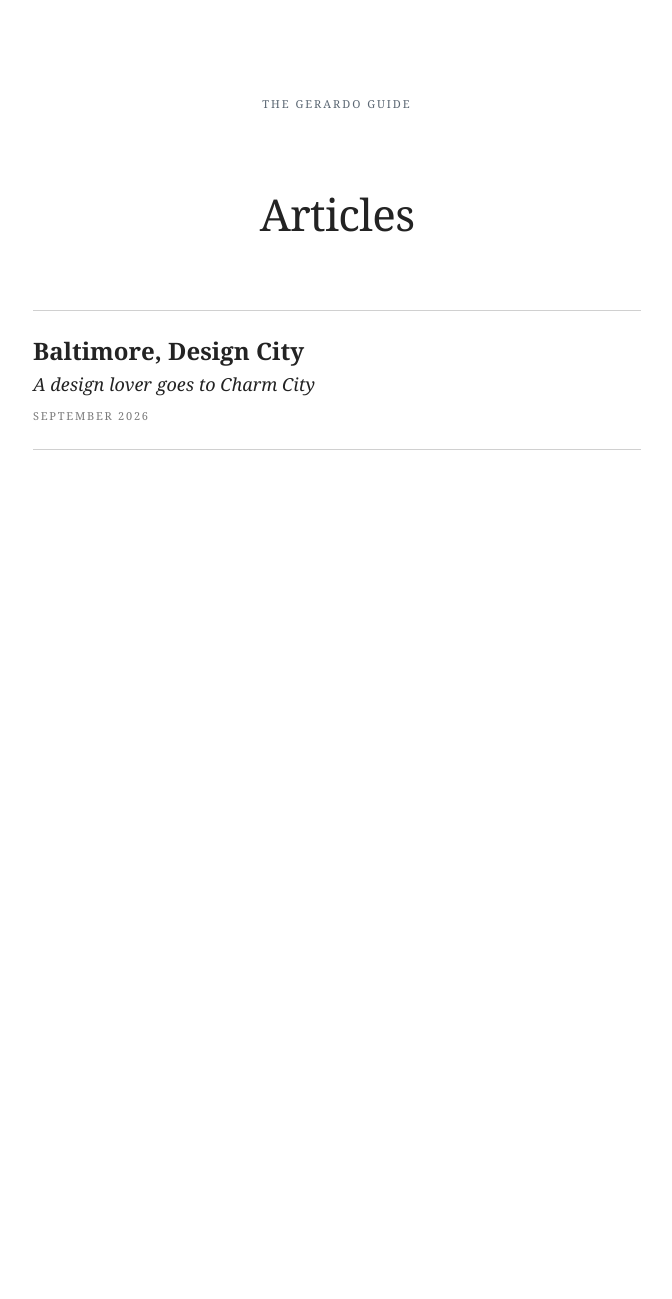
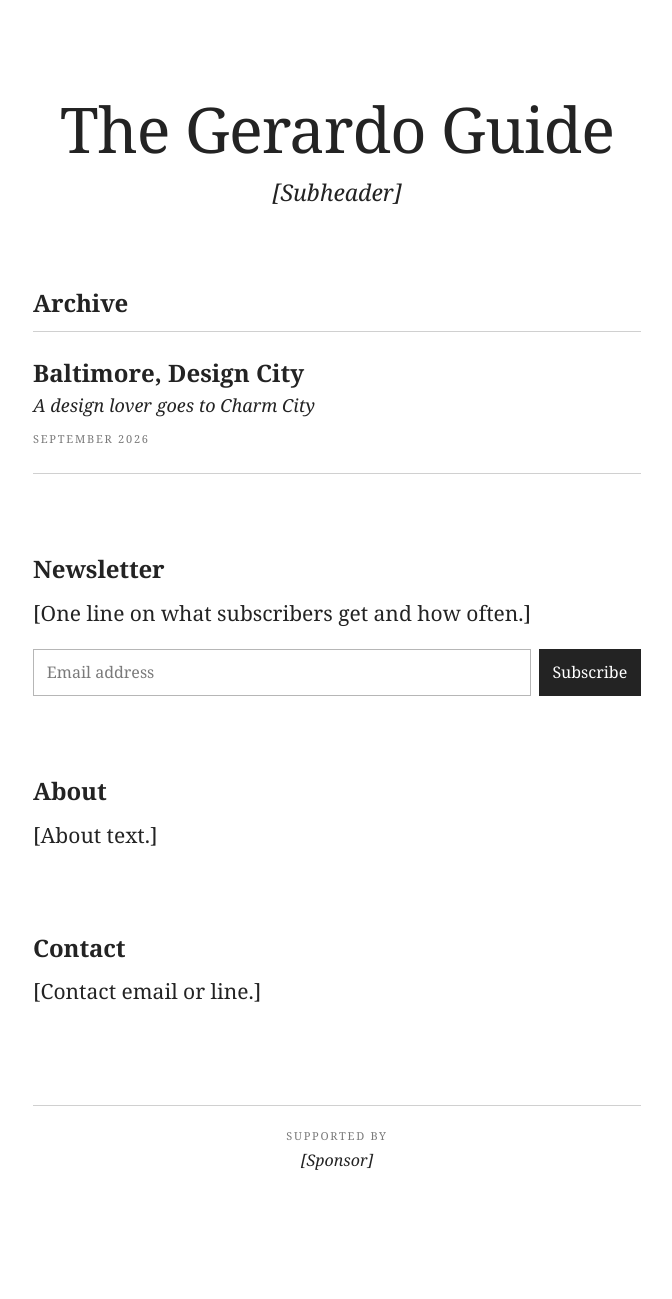
Before and after one commit to brooklyndesignarchive/tgg, a Jekyll site: the page built from index.html, in a window 1280 px wide. Shown: the whole page, without its empty margins (303-975 px from the left). Built offline with Jekyll 4.4.1, drawn with Linux system fonts in a browser that asks for light colours; before the commit the page ends 900 px from its top, so only the background shows below that.

Commit message:
Rebuild homepage with archive, newsletter, about, contact and sponsor sections
Text is bracketed placeholders until Gerardo supplies it.

Co-Authored-By: Claude Opus 5.5 <noreply@anthropic.com>

```diff
--- a/_layouts/default.html
+++ b/_layouts/default.html
@@ -9,7 +9,7 @@
 </head>
 <body>
   <div class="page">
-    <a class="site" href="{{ '/' | relative_url }}">{{ site.title }}</a>
+    {% unless page.home %}<a class="site" href="{{ '/' | relative_url }}">{{ site.title }}</a>{% endunless %}
     {{ content }}
   </div>
 </body>
--- a/assets/css/style.css
+++ b/assets/css/style.css
@@ -130,3 +130,48 @@ article a { text-decoration-thickness: 1px; text-underline-offset: 0.18em; }
 .list a:focus-visible { outline: 1px solid var(--muted); outline-offset: 4px; }
 .list-dek { font-style: italic; font-size: 1.125rem; line-height: 1.4; color: var(--ink); }
 .list-meta { font-size: 0.6875rem; letter-spacing: 0.16em; text-transform: uppercase; color: var(--muted); margin-top: 0.35rem; }
+
+/* Homepage sections */
+.home-section { margin-top: clamp(3.5rem, 9vw, 5rem); font-size: clamp(1.125rem, 2.3vw, 1.3125rem); line-height: 1.6; }
+.home-section h2 {
+  font-weight: 700;
+  font-size: clamp(1.25rem, 2.6vw, 1.5rem);
+  letter-spacing: -0.005em;
+  line-height: 1.25;
+  color: var(--head);
+  margin: 0 0 0.8rem;
+}
+.home-section p { margin: 0; text-wrap: pretty; }
+.home-section p + p { margin-top: 1.05em; }
+.home-section a { text-decoration-thickness: 1px; text-underline-offset: 0.18em; }
+.home-section .list { margin-top: 0; }
+
+.signup { display: flex; gap: 0.5rem; margin-top: 1.2rem; }
+.signup input, .signup button {
+  font: inherit;
+  font-size: 1rem;
+  color: var(--ink);
+  background: transparent;
+  border: 1px solid color-mix(in srgb, var(--muted) 55%, transparent);
+  border-radius: 0;
+  padding: 0.6rem 0.8rem;
+}
+.signup input { flex: 1; min-width: 0; }
+.signup input::placeholder { color: var(--muted); }
+.signup button { cursor: pointer; background: var(--head); color: var(--paper); border-color: var(--head); }
+.signup input:focus-visible, .signup button:focus-visible { outline: 1px solid var(--eyebrow); outline-offset: 2px; }
+@media (max-width: 30rem) { .signup { flex-direction: column; } }
+
+.visually-hidden { position: absolute; width: 1px; height: 1px; overflow: hidden; clip: rect(0 0 0 0); white-space: nowrap; }
+
+.sponsor {
+  margin-top: clamp(4rem, 10vw, 6rem);
+  padding-top: 1.4rem;
+  border-top: 1px solid color-mix(in srgb, var(--muted) 35%, transparent);
+  text-align: center;
+  display: flex;
+  flex-direction: column;
+  gap: 0.35rem;
+}
+.sponsor-label { font-size: 0.6875rem; letter-spacing: 0.16em; text-transform: uppercase; color: var(--muted); }
+.sponsor-name { font-style: italic; color: var(--ink); }
--- a/index.html
+++ b/index.html
@@ -1,11 +1,15 @@
 ---
 layout: default
-title: Articles
+title: The Gerardo Guide
+home: true
 ---
 <header>
-  <h1 class="home-title">Articles</h1>
+  <h1>{{ site.title }}</h1>
+  <p class="dek">[Subheader]</p>
 </header>
 
+<section class="home-section" id="archive">
+  <h2>Archive</h2>
   <ol class="list">
     {% for post in site.posts %}
     <li>
@@ -17,3 +21,30 @@ title: Articles
     </li>
     {% endfor %}
   </ol>
+</section>
+
+<section class="home-section" id="newsletter">
+  <h2>Newsletter</h2>
+  <p>[One line on what subscribers get and how often.]</p>
+  <!-- [Newsletter provider not chosen yet. For Buttondown, action is https://buttondown.com/api/emails/embed-subscribe/USERNAME] -->
+  <form class="signup" action="" method="post">
+    <label for="email" class="visually-hidden">Email address</label>
+    <input type="email" name="email" id="email" placeholder="Email address" autocomplete="email" required>
+    <button type="submit">Subscribe</button>
+  </form>
+</section>
+
+<section class="home-section" id="about">
+  <h2>About</h2>
+  <p>[About text.]</p>
+</section>
+
+<section class="home-section" id="contact">
+  <h2>Contact</h2>
+  <p>[Contact email or line.]</p>
+</section>
+
+<aside class="sponsor">
+  <span class="sponsor-label">Supported by</span>
+  <span class="sponsor-name">[Sponsor]</span>
+</aside>
```
Lines whose indentation alone changed are shown as unchanged.
